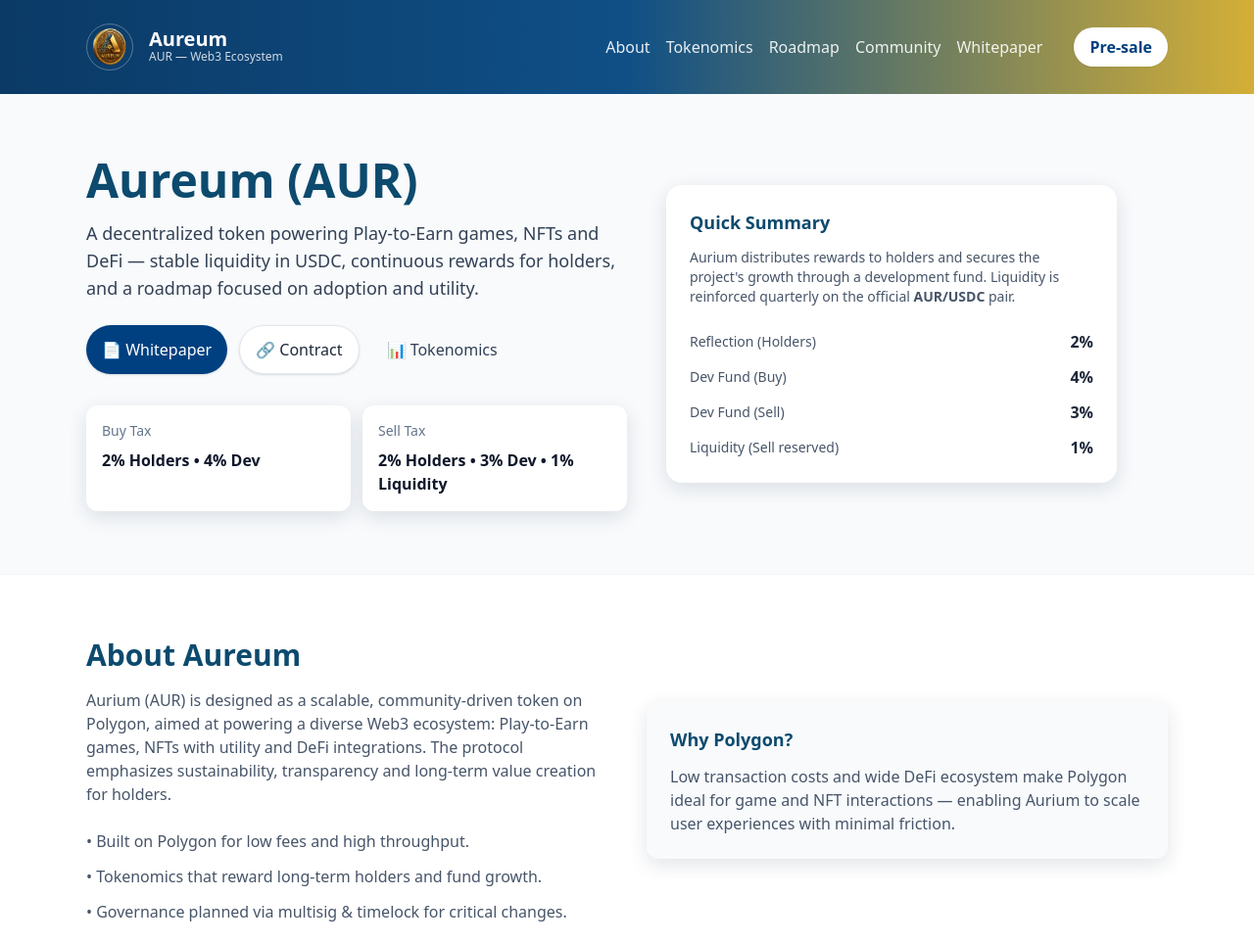
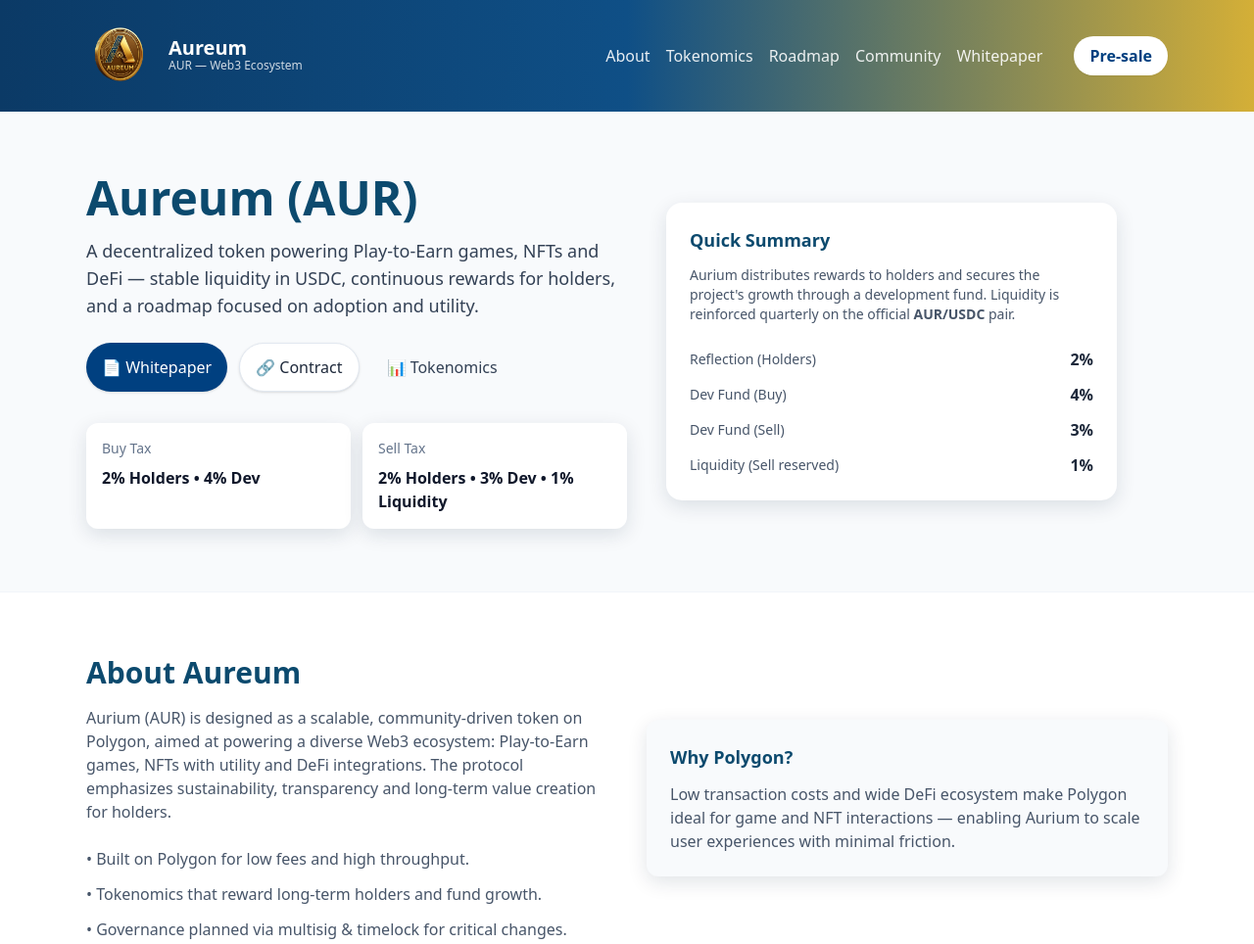
Before and after one commit to aureumsuport-beep/aureum-site, a plain HTML site: page index.html.html in a window 1280 px wide. Shown: the top 964 px of the page at 98% size. Drawn offline with nearby package versions, Linux system fonts and the light colour scheme.

Commit message:
Update index.html.html

```diff
--- a/index.html.html
+++ b/index.html.html
@@ -21,7 +21,8 @@
 <!-- Logo Aureum -->
 <img src="https://github.com/aureumsuport-beep/aureum-site/raw/main/logo.png.png"
      alt="Aureum Logo"
-     class="w-12 h-12 rounded-full object-cover border border-white/30" />
+     style="height: 68px; margin-top: -2px;">
+
 
 
         <div>
```
